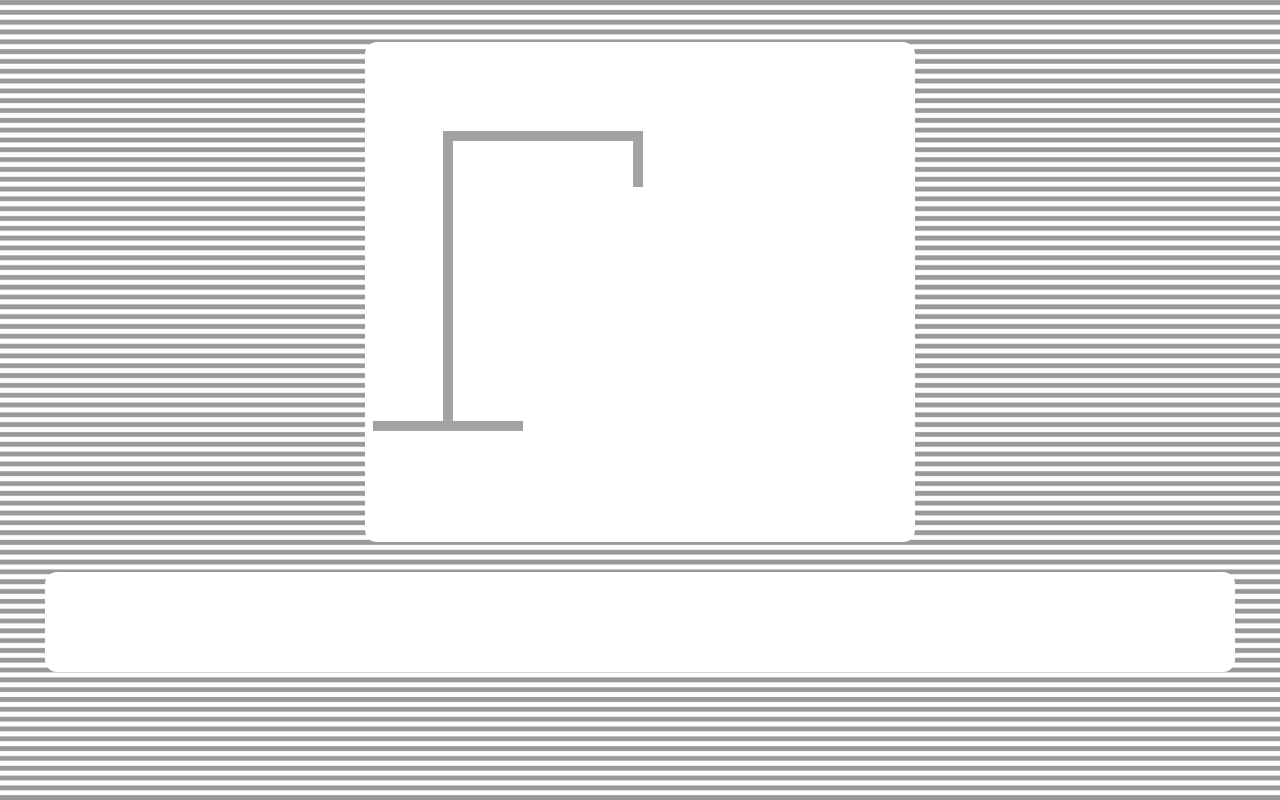
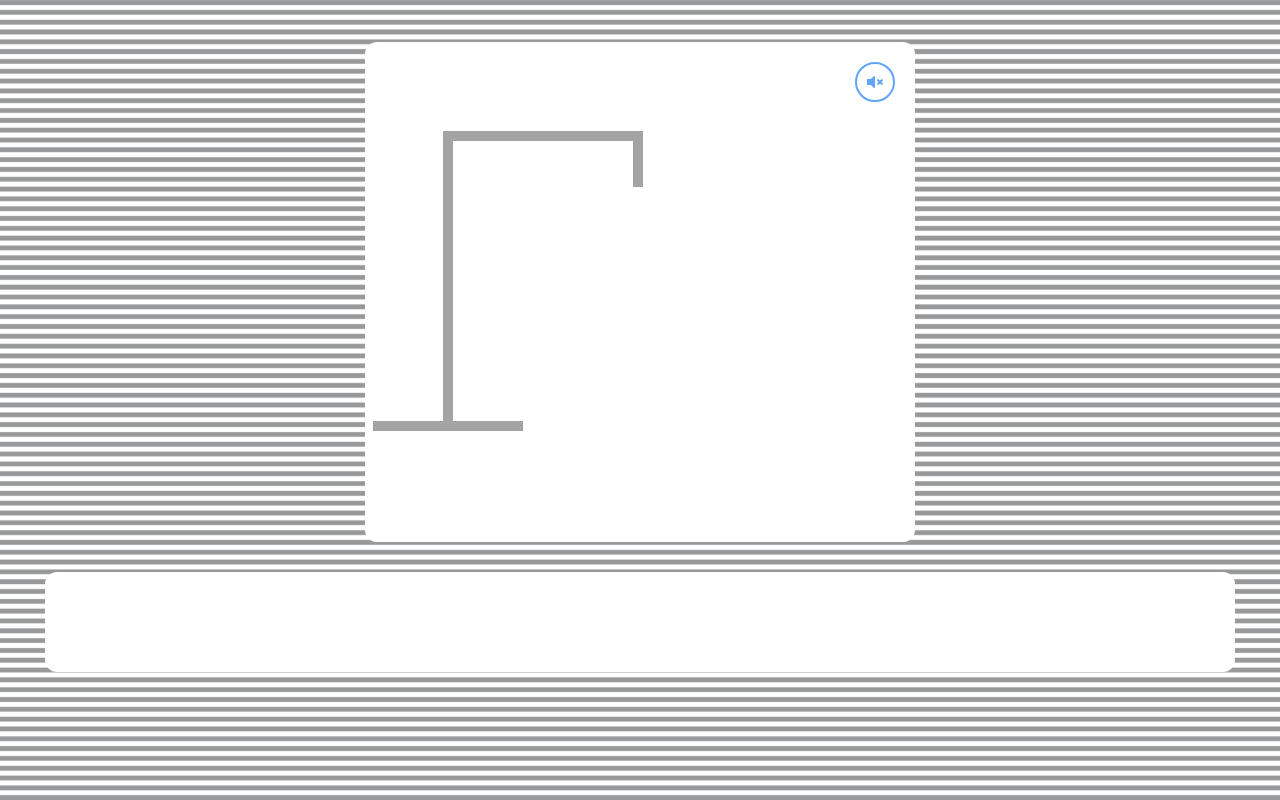
Before and after one commit to enesyagmur/adam-asmaca, a React (Vite) app: page /game in a window 1280 px wide. Built offline with nearby package versions, Linux system fonts and the light colour scheme.

Commit message:
oyun için müzik eklendi

```diff
--- a/src/App.css
+++ b/src/App.css
@@ -3,7 +3,7 @@
 @tailwind utilities;
 
 .guess-char {
-  @apply w-[60px] m-3 text-2xl md:text-5xl font-bold bg-transparent text-black text-center capitalize;
+  @apply w-[60px] m-3 text-2xl md:text-5xl font-bold bg-transparent text-blue-400 text-center capitalize;
 }
 
 .guess-line {
@@ -11,7 +11,7 @@
 }
 
 .keyboard-button {
-  @apply w-[30px]  md:w-[30px] lg:w-[40px] xl:w-[50px] h-[30px]  md:h-[40px] lg:h-[50px] xl:h-[60px] font-bold capitalize bg-transparent border-2 text-blue-400 border-neutral-500 rounded-md text-center m-1 hover:bg-blue-400 hover:text-white;
+  @apply w-[30px]  md:w-[30px] lg:w-[40px] xl:w-[50px] h-[30px]  md:h-[40px] lg:h-[50px] xl:h-[60px] font-bold capitalize bg-transparent border-[1px] md:border-2 text-blue-400 border-neutral-500 rounded-md text-center m-1 hover:bg-blue-400 hover:text-white;
 }
 
 .home-mode-button {
--- a/src/Pages/Game/Game.tsx
+++ b/src/Pages/Game/Game.tsx
@@ -26,7 +26,7 @@ const Game = () => {
         backgroundSize: "cover",
         backgroundRepeat: "repeat",
       }}
-      className="w-full md:h-screen flex flex-col-reverse md:flex-col items-center  text-black lg:p-10"
+      className="w-full md:h-screen flex flex-col-reverse md:flex-col items-center  text-black lg:p-10 relative"
     >
       <div className="w-full lg:w-12/12  xl:w-11/12  h-[655px] md:h-[500px] flex md:flex-row md:mt-10 lg:mt-0 flex-col-reverse items-center justify-evenly">
         <Keyboard guess={guess} setGuess={setGuess} splitedWord={splitedWord} />
--- /dev/null
+++ b/src/components/Player.tsx
@@ -0,0 +1,39 @@
+import { useRef, useState } from "react";
+import music from "../song/music1.mp3";
+import { FaVolumeMute } from "react-icons/fa";
+import { FaVolumeHigh } from "react-icons/fa6";
+
+const Player = () => {
+  const [isPlaying, setIsPlaying] = useState<boolean>(true);
+  const audioRef = useRef<HTMLAudioElement>(null);
+
+  const playMusic = () => {
+    const audioElement = audioRef.current;
+    if (audioElement) {
+      audioElement.play();
+      setIsPlaying(true);
+    }
+  };
+
+  const pauseMusic = () => {
+    const audioElement = audioRef.current;
+    if (audioElement) {
+      audioElement.pause();
+      setIsPlaying(false);
+    }
+  };
+
+  return (
+    <div className="w-[40px] h-[40px] absolute top-5 right-5 z-50 flex items-center justify-center bg-white text-blue-400   cursor-pointer rounded-full border-2 border-blue-400 hover:bg-blue-400 hover:text-white">
+      {isPlaying ? (
+        <button onClick={pauseMusic}>{<FaVolumeMute />}</button>
+      ) : (
+        <button onClick={playMusic}>{<FaVolumeHigh />}</button>
+      )}
+
+      <audio ref={audioRef} src={music} autoPlay loop />
+    </div>
+  );
+};
+
+export default Player;
--- a/src/components/scene/Scene.tsx
+++ b/src/components/scene/Scene.tsx
@@ -1,9 +1,11 @@
 import Hangman from "../hangman/Hangman";
+import Player from "../Player";
 import Bar from "./bar/Bar";
 
 const Scene = () => {
   return (
     <div className="w-[350px] md:w-[550px] h-[450px] md:h-full mt-4 md:mt-1  flex justify-start items-center relative bg-white rounded-xl p-2">
+      <Player />
       <Bar />
       <Hangman />
     </div>
```
Also changed, not shown: src/App.tsx (+4 -3 lines), 1 other file (tests, documents, lock files or other folders).
